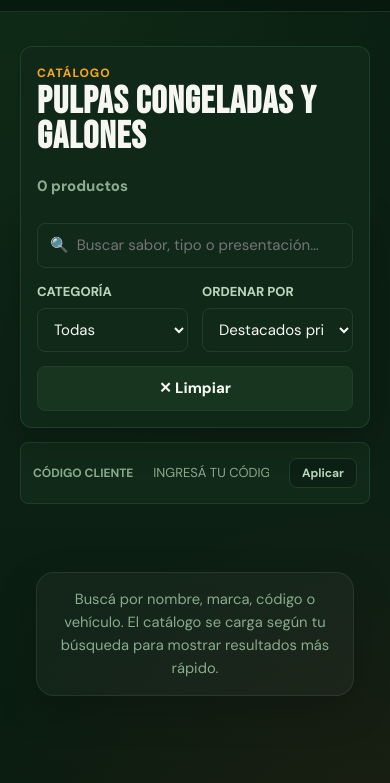
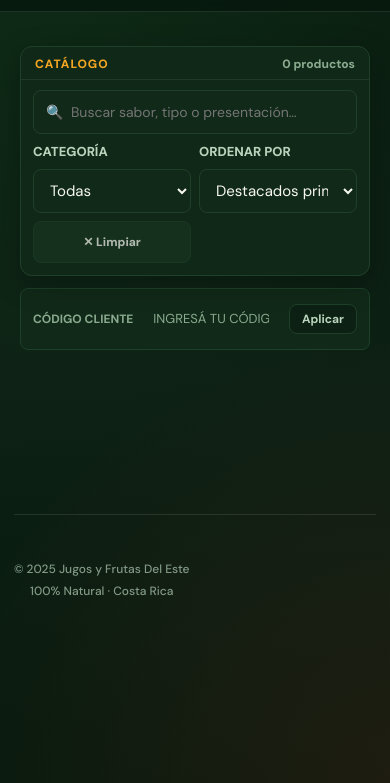
Before and after one commit to Desmond16170/Facturacion_FrutasdelEste, a plain HTML site: page catalogo.html in a window 390 px wide. Shown: the part 61-844 px from the top of the page. Drawn offline with nearby package versions, Linux system fonts and the light colour scheme; no server answers.

Commit message:
Update styles.css

```diff
--- a/styles.css
+++ b/styles.css
@@ -2211,13 +2211,13 @@ td {
 }
 
 @media (max-width: 620px) {
-  .section-heading, .footer-bottom, .admin-topbar, .panel-card-header, .dialog-card header, .dialog-card footer { align-items: stretch; flex-direction: column; }
-  .nav-link, .cart-button, .btn-primary, .btn-secondary, .btn-muted { width: 100%; }
+  .section-heading:not(.catalog-heading-sticky), .footer-bottom, .admin-topbar, .panel-card-header, .dialog-card header, .dialog-card footer { align-items: stretch; flex-direction: column; }
+  .nav-link, .cart-button, .btn-primary, .btn-secondary, .btn-muted:not(.btn-clear-filters) { width: 100%; }
   .hero h1 { font-size: 52px; }
   .page-hero h1 { font-size: 48px; }
   .form-grid, .stats-grid, .admin-nav { grid-template-columns: 1fr; }
   .products-grid { grid-template-columns: 1fr; }
-  .catalog-heading-sticky, .catalog-filter-bar, .filters-panel.catalog-filter-bar { position: static; }
+  /* position manejado por .catalog-sticky-wrap */
   .catalog-filter-bar { border-radius: var(--radius); }
   .product-detail-shell { gap: 20px; padding: 14px; border-radius: var(--radius); }
   .product-detail-info h1 { font-size: 34px; }
@@ -2226,69 +2226,100 @@ td {
   .sabores-grid { grid-template-columns: repeat(3, minmax(0, 1fr)); }
 }
 
-/* Catalog sticky fixes */
+/* ══ Catalog sticky: wrapper unificado ═════════════════════════════════════ */
 .catalog-page, .catalog-section { overflow: visible; }
-.catalog-heading-sticky {
+
+/* Desktop: heading y filtro sticky apilados */
+.catalog-sticky-wrap {
   position: sticky;
   top: var(--header-h, 72px);
-  z-index: 90;
+  z-index: 89;
+}
+.catalog-heading-sticky {
+  position: static;
   background: var(--bg);
-  backdrop-filter: none;
-  transition: transform 0.25s ease, opacity 0.25s ease, max-height 0.25s ease, padding 0.25s ease;
+  padding: 18px 0 14px;
+  margin-bottom: 0;
 }
 .catalog-filter-bar, .filters-panel.catalog-filter-bar {
-  position: sticky;
-  top: calc(var(--header-h, 72px) + var(--heading-h, 106px));
-  z-index: 89;
+  position: static;
   background: rgba(17, 41, 24, 0.96);
   border: 1px solid var(--line);
   box-shadow: 0 14px 32px rgba(0,0,0,0.22);
-  transition: top 0.25s ease, padding 0.25s ease;
-}
-
-/* ── Móvil: heading + filtro = un solo bloque unificado ── */
+  margin-bottom: 18px;
+}
+
+/* ── Móvil: heading compacto + filtro = bloque unificado sticky ── */
 @media (max-width: 680px) {
+  .catalog-sticky-wrap {
+    top: var(--header-h, 72px);
+    background: rgba(17, 41, 24, 0.97);
+    border: 1px solid var(--line);
+    border-radius: var(--radius);
+    box-shadow: 0 8px 28px rgba(0,0,0,0.28);
+    margin-bottom: 12px;
+    overflow: hidden;
+  }
+  /* Heading: fila compacta con kicker + result-count, h1 oculto */
   .catalog-heading-sticky {
-    background: rgba(17, 41, 24, 0.96);
-    border: 1px solid var(--line);
-    border-bottom: none;           /* sin borde inferior: se fusiona con el filtro */
-    border-radius: var(--radius) var(--radius) 0 0;
-    padding: 14px 16px 10px;
+    padding: 8px 14px 6px;
     margin-bottom: 0;
-    box-shadow: none;
-    top: var(--header-h, 72px);
+    background: transparent;
+    border-bottom: 1px solid rgba(255,255,255,0.07);
   }
+  .catalog-heading-sticky h1 {
+    display: none;
+  }
+  .catalog-heading-sticky.section-heading {
+    flex-direction: row;
+    align-items: center;
+    gap: 8px;
+  }
+  .catalog-heading-left {
+    display: flex;
+    align-items: center;
+    gap: 8px;
+  }
+  .result-count {
+    margin-left: auto;
+    font-size: 12px;
+    white-space: nowrap;
+  }
+  /* Filtro: sin bordes propios, integrado al wrap */
   .catalog-filter-bar,
   .filters-panel.catalog-filter-bar {
-    top: calc(var(--header-h, 72px) + var(--heading-h, 72px)); /* debajo del heading */
-    border-top: none;              /* sin borde superior: continúa del heading */
-    border-radius: 0 0 var(--radius) var(--radius);
-    box-shadow: 0 14px 32px rgba(0,0,0,0.22);
-    margin-bottom: 14px;
-    transition: top 0.25s ease, border-radius 0.2s ease, border-top 0.2s ease, padding 0.2s ease;
+    border: none;
+    border-radius: 0;
+    box-shadow: none;
+    background: transparent;
+    padding: 10px 12px 12px;
+    margin-bottom: 0;
+    gap: 8px;
   }
-
-  /* Al hacer scroll: ocultar heading colapsando su altura (no transform, para no dejar espacio) */
-  .catalog-heading-sticky.heading-hidden {
-    max-height: 0;
-    padding-top: 0;
-    padding-bottom: 0;
-    overflow: hidden;
-    border-width: 0;
-    margin: 0;
-    opacity: 0;
-    pointer-events: none;
-    transition: max-height 0.25s ease, padding 0.25s ease, opacity 0.2s ease, border-width 0.25s ease;
+  /* Búsqueda: input más compacto sin label */
+  .catalog-search-full {
+    font-size: 0; /* ocultar el label "Buscar" */
   }
-  .catalog-filter-bar.filter-compact,
-  .filters-panel.catalog-filter-bar.filter-compact {
-    top: var(--header-h, 72px);   /* sube directo al header cuando el heading desaparece */
-    border-radius: var(--radius);  /* al estar solo, vuelven los 4 bordes */
-    border-top: 1px solid var(--line);
-    padding-top: 8px;
-    padding-bottom: 8px;
+  .catalog-search-full input {
+    font-size: 14px;
   }
-}
+  /* btn limpiar: pequeño e inline */
+  .btn-clear-filters {
+    grid-column: auto !important;
+    width: auto !important;
+    padding: 6px 12px;
+    font-size: 12px;
+    align-self: end;
+    white-space: nowrap;
+    opacity: 0.7;
+  }
+  /* Hint: oculto en móvil — consume espacio sin aportar */
+  .catalog-hint {
+    display: none !important;
+  }
+}
+
+
 
 /* ══════════════════════════════════════════════════════
    HERO CAROUSEL
```
